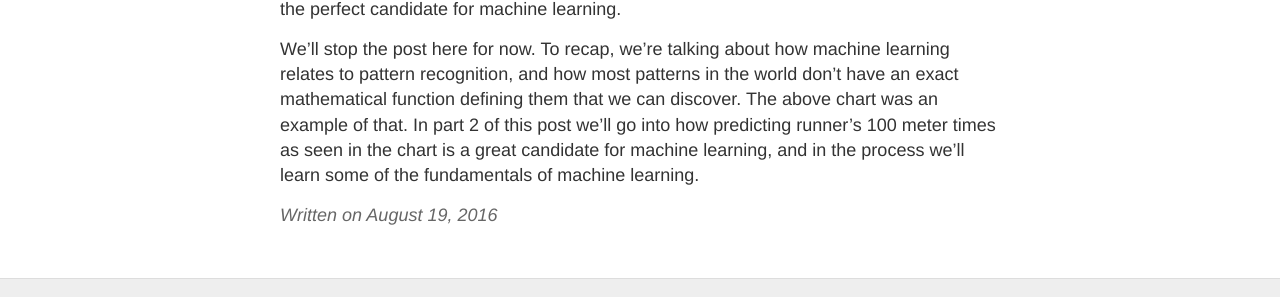
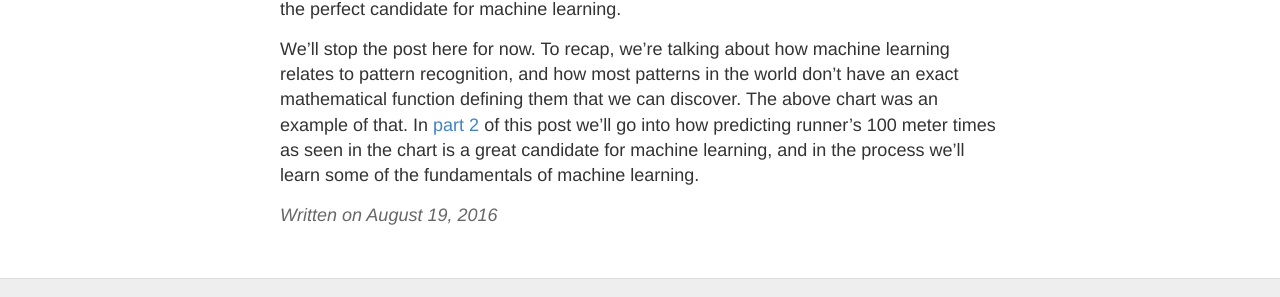
Before and after one commit to arogers1/arogers1.github.io, a Jekyll site: the page built from _posts/2016-08-19-Building-Skynet-Machine-Learning.md, in a window 1280 px wide and 900 px high, scrolled down 1849 px. Shown: the part 532-829 px from the top of the window. Built offline with Jekyll 4.4.1, drawn with Linux system fonts in a browser that asks for light colours; part of the change alters nothing that is shown.

```diff
--- a/_posts/2016-08-19-Building-Skynet-Machine-Learning.md
+++ b/_posts/2016-08-19-Building-Skynet-Machine-Learning.md
@@ -40,4 +40,4 @@ Kudos if you got the last one, it's pretty arcane compared to the other two. The
 
 This (made-up) graph shows a handful of examples of runners' times to run 100 meters compared to their time spent training. The pattern is clear: runners who spent more time training had faster 100 meter times in general. However, there isn't necessarily a cut and dry function that would generate all those exact points as a function of training time. Well, there actually are functions that could generate this *specific* set of points exactly, but if you added more examples of runners and their 100 meter times they almost certainly wouldn't predict all the new runners' times perfectly. In other words, there is no function that we can practically discover that would perfectly predict the set of all runners' 100 meter times compared to training time, even though there is a very obvious pattern of how 100 meter time is related to training time. It turns out that this type of problem, where there is a pattern but we can't find an exact mathematical function to perfectly define the pattern, is the perfect candidate for machine learning.
 
-We'll stop the post here for now. To recap, we're talking about how machine learning relates to pattern recognition, and how most patterns in the world don't have an exact mathematical function defining them that we can discover. The above chart was an example of that. In part 2 of this post we'll go into how predicting runner's 100 meter times as seen in the chart is a great candidate for machine learning, and in the process we'll learn some of the fundamentals of machine learning.
+We'll stop the post here for now. To recap, we're talking about how machine learning relates to pattern recognition, and how most patterns in the world don't have an exact mathematical function defining them that we can discover. The above chart was an example of that. In [part 2](https://arogers1.github.io/Building-Skynet-Machine-Learning-Part-2/) of this post we'll go into how predicting runner's 100 meter times as seen in the chart is a great candidate for machine learning, and in the process we'll learn some of the fundamentals of machine learning.
```
